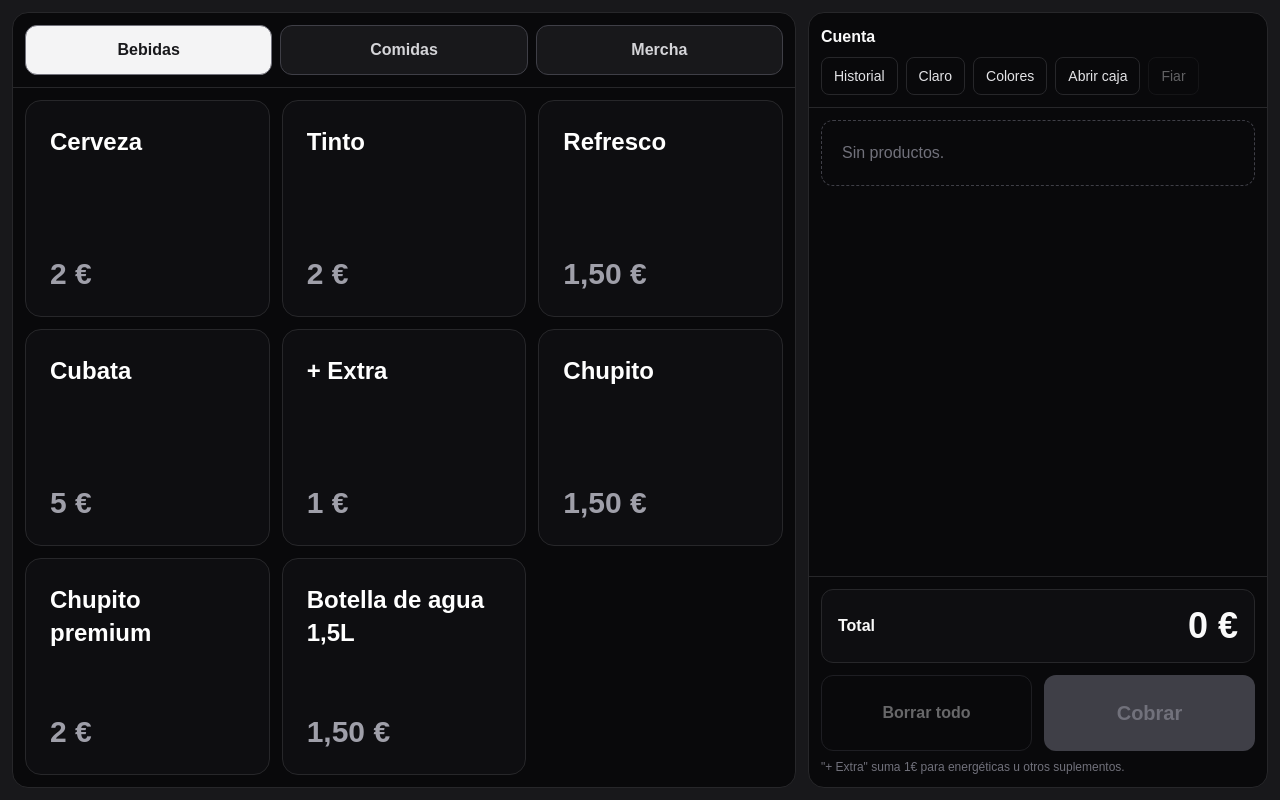
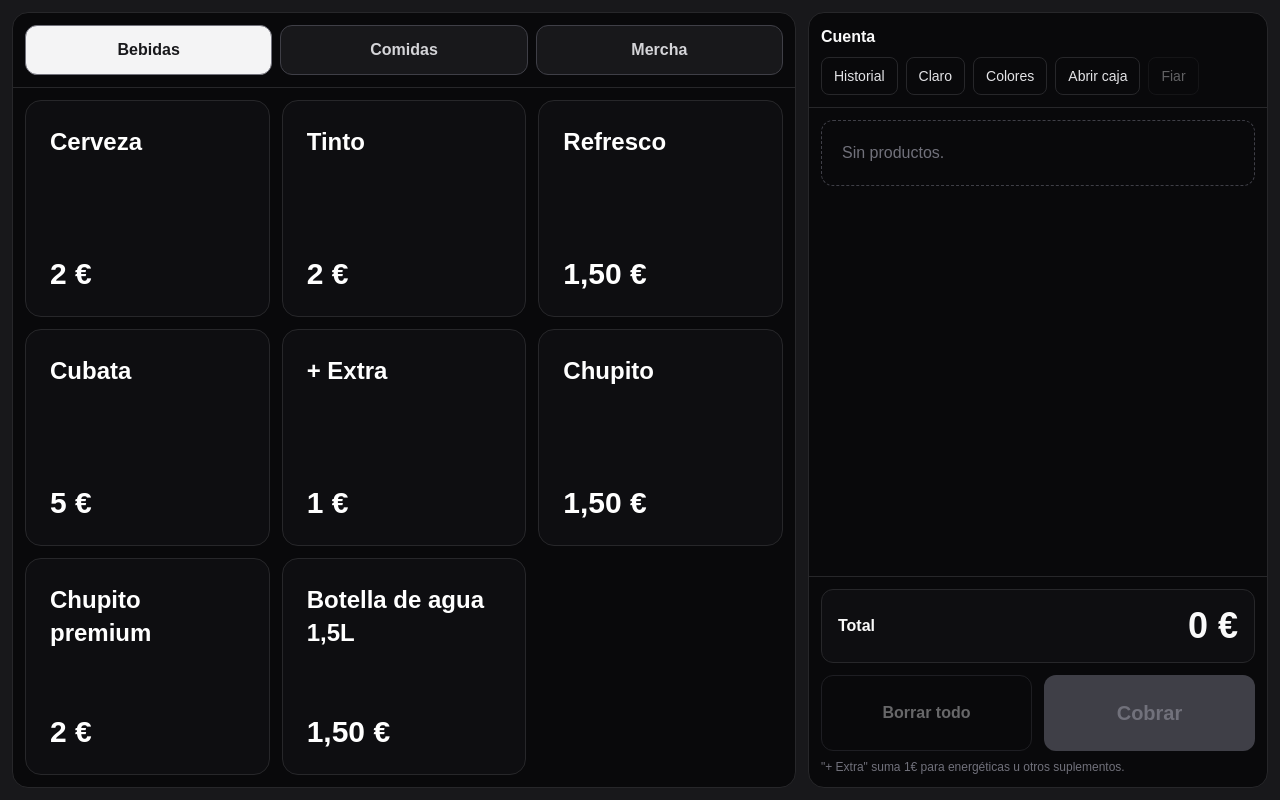
Before and after one commit to jgarcia311999/tpv-comision, a Next.js app: page / in a window 1280 px wide. Built offline with nearby package versions, Linux system fonts and the light colour scheme.

Commit message:
precio igual que nombre en color

```diff
--- a/app/page.tsx
+++ b/app/page.tsx
@@ -401,7 +401,7 @@ export default function Home() {
                       className={`flex flex-col justify-between rounded-2xl border p-6 text-left transition active:scale-[0.97] ${colored || productBaseClass}`}
                     >
                       <div className={`text-2xl font-semibold leading-snug ${!colorButtons && !light ? "text-white" : "text-zinc-900"}`}>{p.name}</div>
-                      <div className={`mt-4 text-3xl font-bold ${colored ? "opacity-70" : light ? "text-zinc-500" : "text-zinc-400"}`}>
+                      <div className={`mt-4 text-3xl font-bold ${!colorButtons && !light ? "text-white" : "text-zinc-900"}`}>
                         {eur(p.price)}
                       </div>
                     </button>
```
